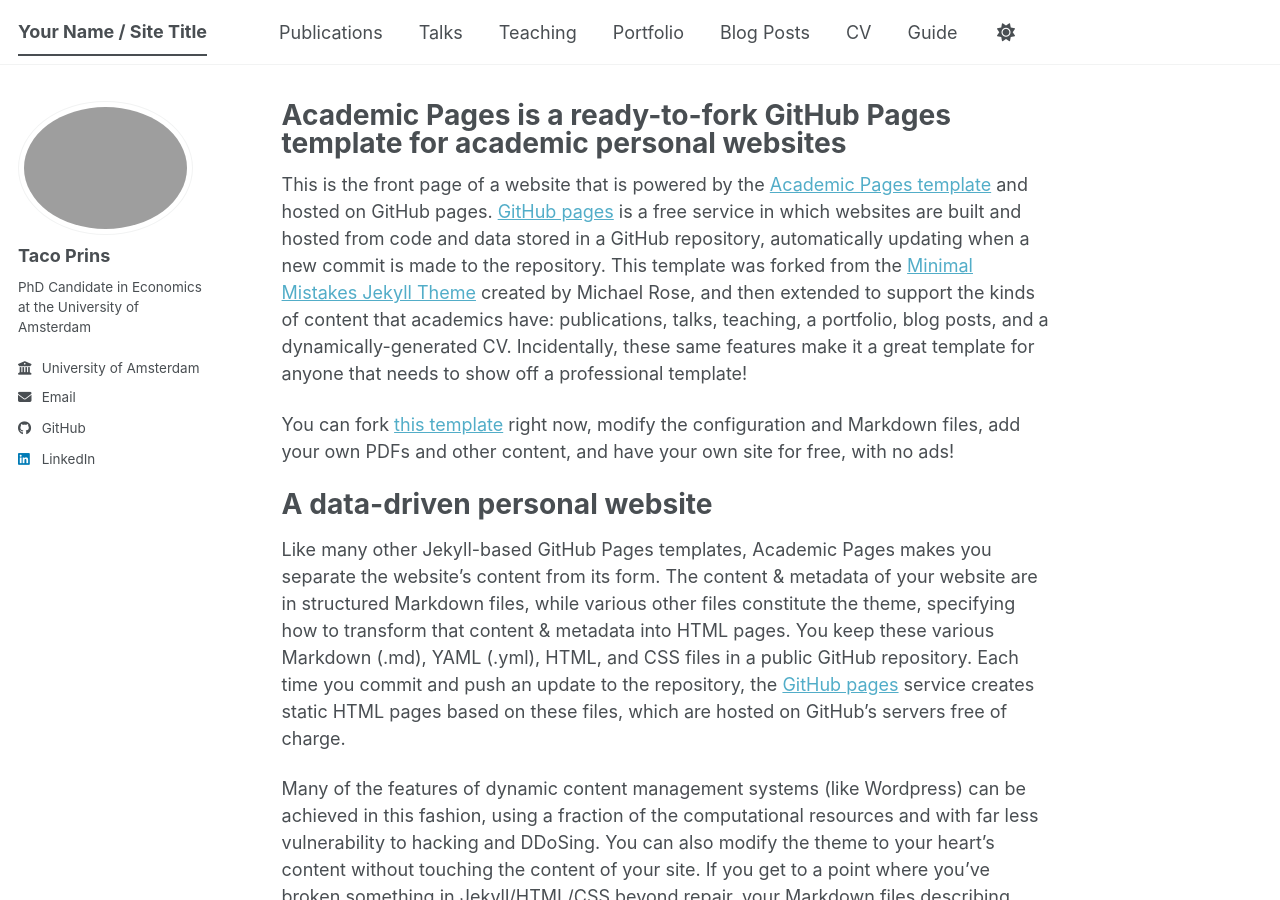
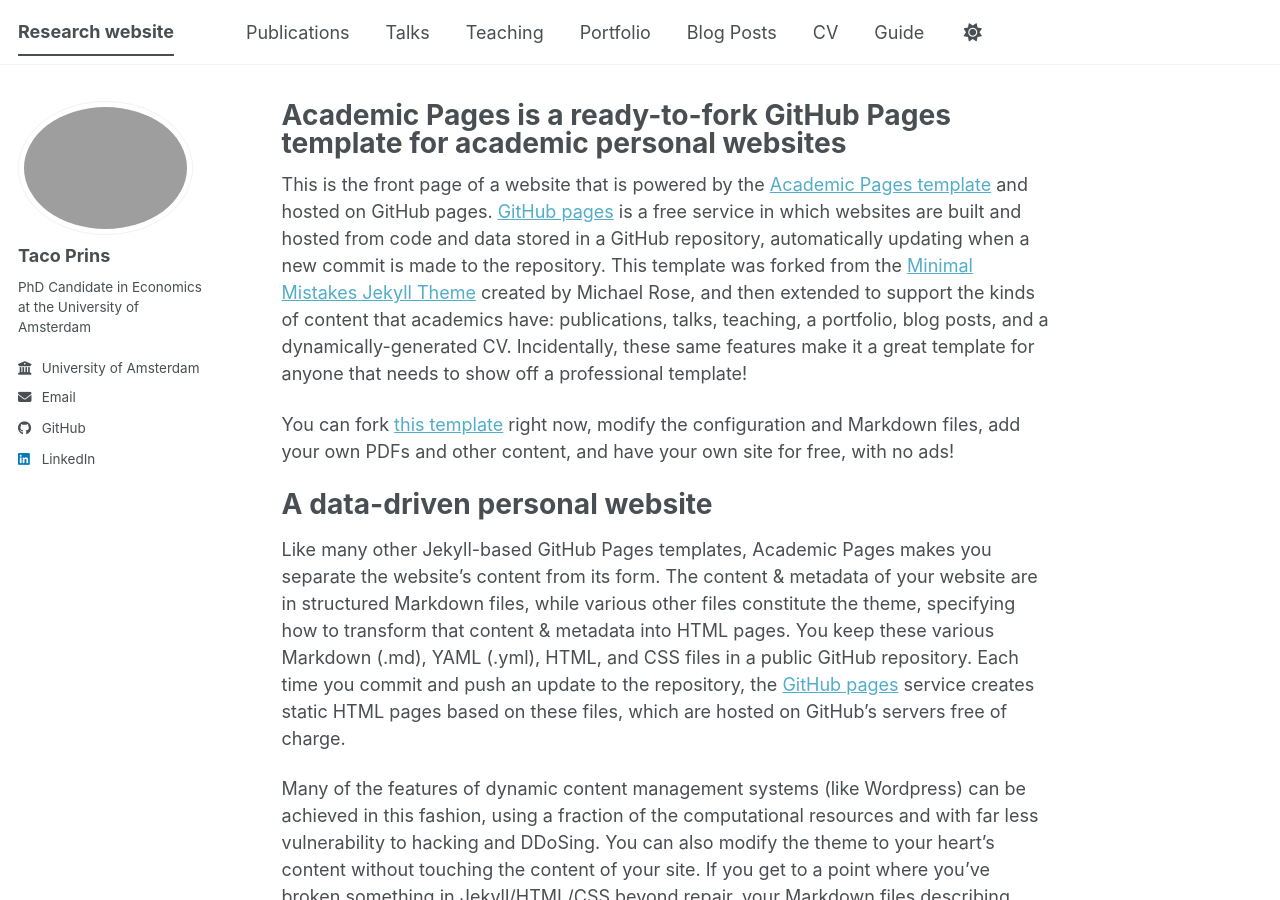
Before and after one commit to TacoPrins/tacoprins.github.io, a Jekyll site: the page built from _pages/about.md, in a window 1280 px wide and 900 px high. Built offline with Jekyll 4.4.1, drawn with Linux system fonts in a browser that asks for light colours; a script bundle is joined from its source files by our own code; library files that are not in the unit come from our copies.

Commit message:
Update _config.yml

```diff
--- a/_config.yml
+++ b/_config.yml
@@ -9,7 +9,7 @@
 # Basic Site Settings
 locale                   : "en-US"
 site_theme               : "default" # The available themes options are "default", "air", "sunrise", "mint", "dirt" and "contrast"
-title                    : "Your Name / Site Title"
+title                    : "Research website"
 title_separator          : "-"
 name                     : &name "Your Name"
 description              : &description "Your Name's academic portfolio"   # Update this with a general description of your site, this is the default if not overridden by a page
```
